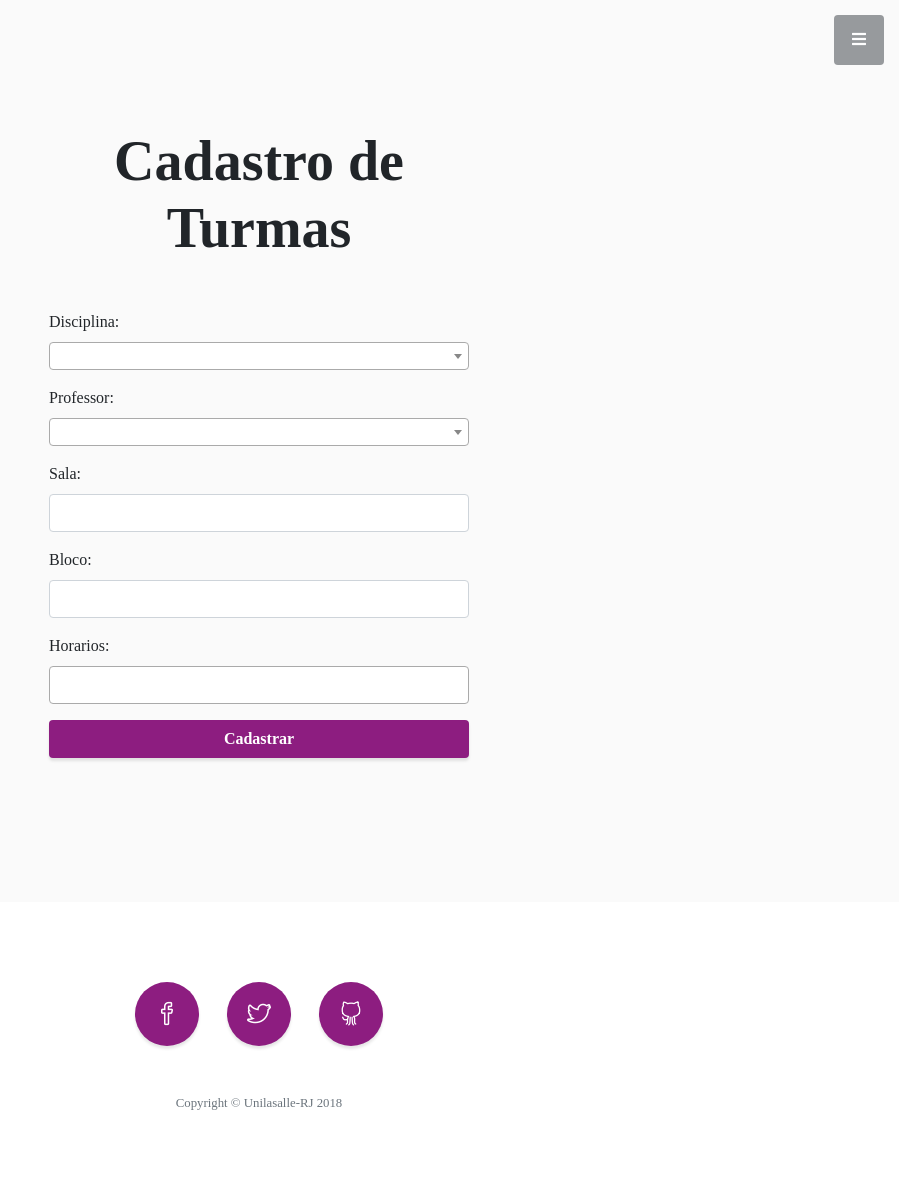
After one commit to felipeprintes/Cade_O_Professor, a Flask app: template templates/turma_form.html in a window 1280 px wide. The commit adds this page. Shown: the whole page, without its empty margins (381-1280 px from the left). Run offline with Flask 2, Linux system fonts and the light colour scheme; the template is opened without the code that fills it, so the values that code supplies are empty; some libraries are stand-ins or nearby versions.

Commit message:
Cadastro de disciplinas e turmas

```diff
--- a/app.py
+++ b/app.py
@@ -8,9 +8,14 @@ class Api:
         self.url_padrao = 'http://localhost:8080/api/v1'
         self.aluno_url =  self.url_padrao + '/alunos/'
         self.disciplina_url  = self.url_padrao + '/disciplinas/'
+        self.professor_url  = self.url_padrao + '/professores/'
 
     def cadastro_aluno(self):
         url_param = self.url_padrao + '/alunos/'
+        return url_param
+
+    def cadastro_disciplina(self):
+        url_param = self.url_padrao + '/disciplinas/incluir/'
         return url_param
 
 
@@ -48,11 +53,10 @@ def cadastro_usuario():
 
         dados = {"nome": nome, "email": email, "senha": senha}
         response = requests.post(api.cadastro_aluno(), dados)
-        if response.ok:
+        if response.status_code == 200:
             print('entrou no ok')
             json_response = json.loads(response.content)
-
-            return redirect("/aluno/perfil/{}".format(json_response['response']['insertId']))
+            return redirect("/aluno/perfil/{}".format(json_response['response']['id']))
         else:
             return "<h1>Erro ao efetuar cadastro</h1>"
 
@@ -103,11 +107,44 @@ def disciplina():
 
     if response.ok:
         json_response = json.loads(response.content)
-
+        print(json_response)
         return render_template('disciplina.html', disciplina=json_response['response'][0])
 
     else:
         return "<h1>disciplina não encontrada</h1>"
 
+@app.route("/disciplina/cadastrar", methods=['POST','GET'])
+def cadastrar_disciplina():
+    if request.method == "POST":
+        print("funcionando")
+        disciplina =  request.form.get("nome")
+        descricao = request.form.get("descricao")
+        api = Api()
+
+        dados = {"disciplina": disciplina, "descricao": descricao}
+        response = requests.post(api.cadastro_disciplina(), dados)
+        if response.status_code == 200:
+            msg = {"texto":"Disciplina Cadastrada com sucesso!","class":"alert alert-success"}
+        else:
+            msg = {"texto":"Erro ao cadastrar disciplina!","class":"alert alert-danger"}
+
+        return render_template("disciplina_form.html", msg=msg)
+
+    if request.method == "GET":
+        return render_template("disciplina_form.html")
+
+@app.route("/truma/cadastrar", methods=['POST','GET'])
+def cadastrar_turma():
+    api = Api()
+    if request.method == "GET":
+
+        disciplinas = requests.get(api.disciplina_url)
+        json_disciplinas = json.loads(disciplinas.content)
+
+        professores = requests.get(api.professor_url)
+        json_professor = json.loads(professores.content)
+        return render_template("turma_form.html", disciplinas=json_disciplinas['response'], professores=json_professor['response'])
+
+
 if __name__ == "__main__":
     app.run(port=3000, debug=True)
--- a/templates/base.html
+++ b/templates/base.html
@@ -40,7 +40,7 @@
           <a class="js-scroll-trigger" href="#page-top">Cadê o professor?</a>
         </li>
         <li class="sidebar-nav-item">
-          <a class="js-scroll-trigger" href="#page-top">Início</a>
+          <a class="js-scroll-trigger" href="{{url_for('home')}}">Início</a>
         </li>
         <li class="sidebar-nav-item">
           <a class="js-scroll-trigger" href="#about">Login e Cadastro</a>
@@ -48,6 +48,22 @@
         <li class="sidebar-nav-item">
           <a class="js-scroll-trigger" href="#contact">Contato</a>
         </li>
+
+        <li class="sidebar-brand">
+            <a class="js-scroll-trigger" href="#page-top">Area restrita</a>
+          </li>
+          <li class="sidebar-nav-item">
+            <a class="js-scroll-trigger" href="{{url_for('cadastrar_disciplina')}}">Cadastrar Disciplinas</a>
+          </li>
+          <li class="sidebar-nav-item">
+            <a class="js-scroll-trigger" href="{{url_for('cadastrar_turma')}}">Cadastrar Turmas</a>
+          </li>
+          <li class="sidebar-nav-item">
+              <a class="js-scroll-trigger" href="#">Cadastrar Professores</a>
+          </li>
+          <li class="sidebar-nav-item">
+            <a class="js-scroll-trigger" href="#">Cadastrar Horarios</a>
+          </li>
       </ul>
     </nav>
 
--- /dev/null
+++ b/templates/erro.html
@@ -0,0 +1,4 @@
+{% extends "base.html" %}
+{% block body %}
+{{ erro }}
+{% endblock %}
--- /dev/null
+++ b/templates/turma_form.html
@@ -0,0 +1,78 @@
+{% extends "base.html" %}
+{% block body %}
+<section class="callout">
+  <div class="container text-center">
+    <h2 class="mx-auto mb-5">Cadastro de Turmas</h2>
+  </div>
+  <div class="col-md-6" style="width:60vh; margin: 0 auto;">
+      <form class="form-horizontal" method="POST" action="{{url_for('cadastrar_disciplina')}}">
+          {% if msg != null %}
+          <div class="form-group">
+            <div class="col-sm-4 col-md-12">
+              <p class="{{ msg.class }}">{{ msg.texto }}</p>
+            </div>
+          </div>
+          {% endif %}
+        <div class="form-group">
+          <label class="control-label col-sm-2" for="nome">Disciplina:</label>
+          <div class="col-sm-4 col-md-12">
+              <select class="js-select2-single" style="width: 100%" name="disciplina" required>
+                  <option value="-1"></option>
+                  {% for disciplina in disciplinas %}
+                    <option value="{{disciplina['id_disciplina']}}">{{disciplina['nome_disciplina']}}</option>
+                  {% endfor %}
+              </select>
+          </div>
+        </div>
+        <div class="form-group">
+            <label class="control-label col-sm-2" for="nome">Professor:</label>
+            <div class="col-sm-4 col-md-12">
+                <select class="js-select2-single" style="width: 100%" name="professor" required>
+                    <option value="-1"></option>
+                    {% for professor in professores %}
+                      <option value="{{professor['id_professor']}}">{{professor['nome_professor']}}</option>
+                    {% endfor %}
+                </select>
+            </div>
+        </div>
+        <div class="form-group">
+            <label class="control-label col-sm-2" for="sala">Sala:</label>
+            <div class="col-sm-4 col-md-12">
+              <input type="text" class="form-control" id="sala" name="sala" required>
+            </div>
+        </div>
+        <div class="form-group">
+            <label class="control-label col-sm-2" for="sala">Bloco:</label>
+            <div class="col-sm-4 col-md-12">
+              <input type="text" class="form-control" id="bloco" name="bloco" required>
+            </div>
+        </div>
+        <div class="form-group">
+            <label class="control-label col-sm-2" for="nome">Horarios:</label>
+            <div class="col-sm-4 col-md-12">
+                <select class="js-select2-multiple" style="width: 100%" name="horarios[]" multiple="multiple" required>
+                    <option value="-1">Glauber seria legal se a api retornase todos os horarios disponiveis.</option>
+                    <option value="1">Seguenda 18:00</option>
+                    <option value="2">Seguenda 19:00</option>
+                    <option value="3">Seguenda 20:00</option>
+                    <option value="4">Seguenda 21:00</option>
+                </select>
+            </div>
+        </div>
+        <div class="form-group">
+          <div class="col-sm-offset-2 col-sm-12">
+            <button type="submit" class="btn btn-default" style="background-color: #8d1d80!important;width: 100%;color: white;">Cadastrar</button>
+          </div>
+        </div>
+      </form>
+    </div>
+</section>
+<script>
+    $(".js-select2-single").select2({
+    });
+
+$(".js-select2-multiple").select2({
+  theme: "classic"
+});
+</script>
+{% endblock %}
```
Also changed, not shown: db/db_cade_o_professor.sql (+8 -0 lines), templates/disciplina_form.html (added, +36 -0 lines).
